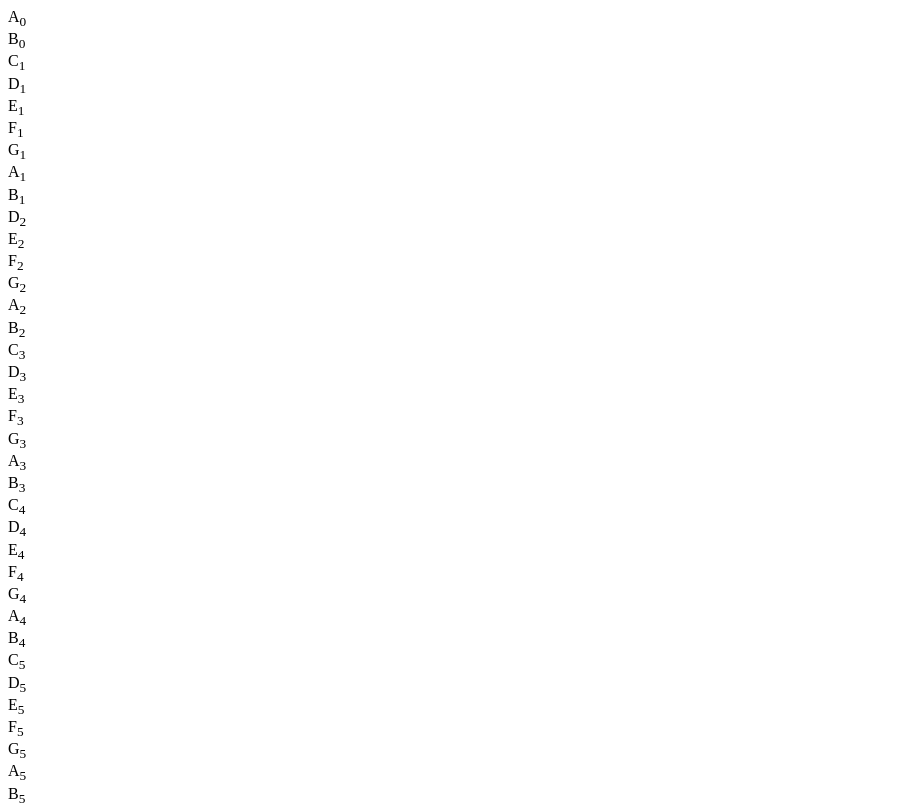
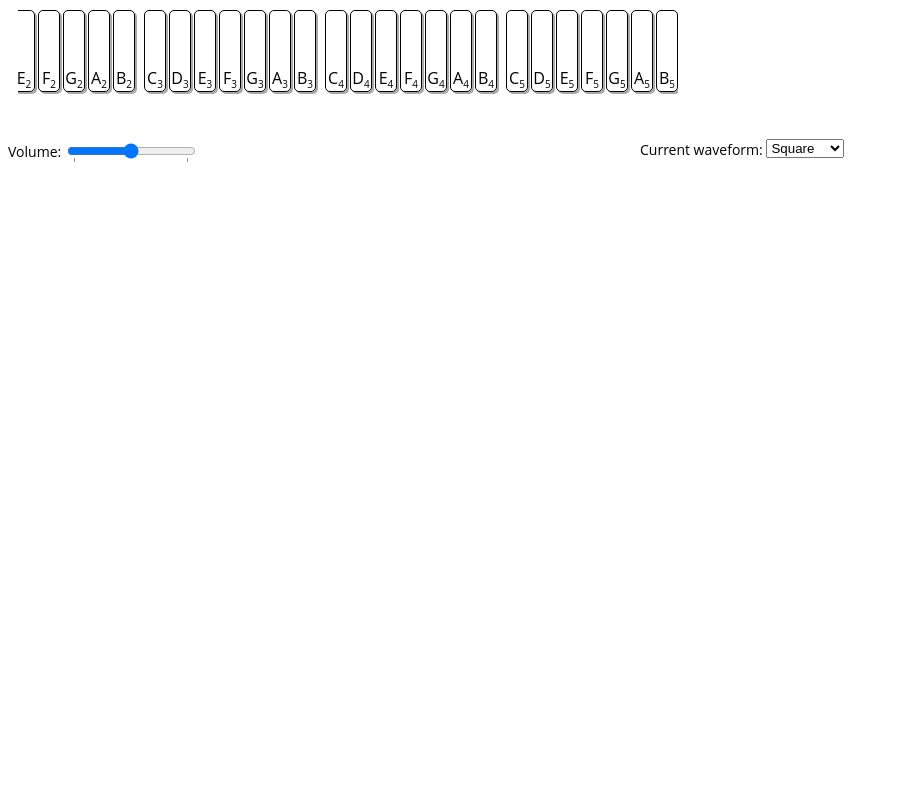
Before and after one commit to dannychung33/MusicHack, a plain HTML site: page piano.html in a window 1280 px wide. Shown: the top 810 px of the page, without its empty margins (0-899 px from the left). Drawn offline with Linux system fonts and the light colour scheme.

Commit message:
mozilla demo working

```diff
--- a/piano.html
+++ b/piano.html
@@ -4,11 +4,13 @@
     <meta charset="UTF-8" />
     <meta http-equiv="X-UA-Compatible" content="IE=edge" />
     <meta name="viewport" content="width=device-width, initial-scale=1.0" />
+    <link rel="stylesheet" href="style.css">
     <title>Piano Keyboard</title>
   </head>
   <body>
     <div class="container">
       <div class="keyboard"></div>
+    </div>
       <div class="settingsBar">
         <div class="left">
           <span>Volume: </span>
@@ -37,7 +39,7 @@
           </select>
         </div>
       </div>
-    </div>
+
     <script src="script.js"></script>
   </body>
 </html>
--- a/style.css
+++ b/style.css
@@ -0,0 +1,96 @@
+.container {
+    overflow-x: scroll;
+    overflow-y: hidden;
+    width: 660px;
+    height: 110px;
+    white-space: nowrap;
+    margin: 10px;
+  }
+
+  .keyboard {
+    width: auto;
+    padding: 0;
+    margin: 0;
+  }
+
+  .key {
+    cursor: pointer;
+    font: 16px "Open Sans", "Lucida Grande", "Arial", sans-serif;
+    border: 1px solid black;
+    border-radius: 5px;
+    width: 20px;
+    height: 80px;
+    text-align: center;
+    box-shadow: 2px 2px darkgray;
+    display: inline-block;
+    position: relative;
+    margin-right: 3px;
+    user-select: none;
+    -moz-user-select: none;
+    -webkit-user-select: none;
+    -ms-user-select: none;
+  }
+
+  .key div {
+    position: absolute;
+    bottom: 0;
+    text-align: center;
+    width: 100%;
+    pointer-events: none;
+  }
+
+  .key div sub {
+    font-size: 10px;
+    pointer-events: none;
+  }
+
+  .key:hover {
+    background-color: #eef;
+  }
+
+  .key:active {
+    background-color: #000;
+    color: #fff;
+  }
+
+  .octave {
+    display: inline-block;
+    padding: 0 6px 0 0;
+  }
+
+  .settingsBar {
+    padding-top: 8px;
+    font: 14px "Open Sans", "Lucida Grande", "Arial", sans-serif;
+    position: relative;
+    vertical-align: middle;
+    width: 100%;
+    height: 30px;
+  }
+
+  .left {
+    width: 50%;
+    position: absolute;
+    left: 0;
+    display: table-cell;
+    vertical-align: middle;
+  }
+
+  .left span, .left input {
+    vertical-align: middle;
+  }
+
+  .right {
+    width: 50%;
+    position: absolute;
+    right: 0;
+    display: table-cell;
+    vertical-align: middle;
+  }
+
+  .right span {
+    vertical-align: middle;
+  }
+
+  .right input {
+    vertical-align: baseline;
+  }
```
